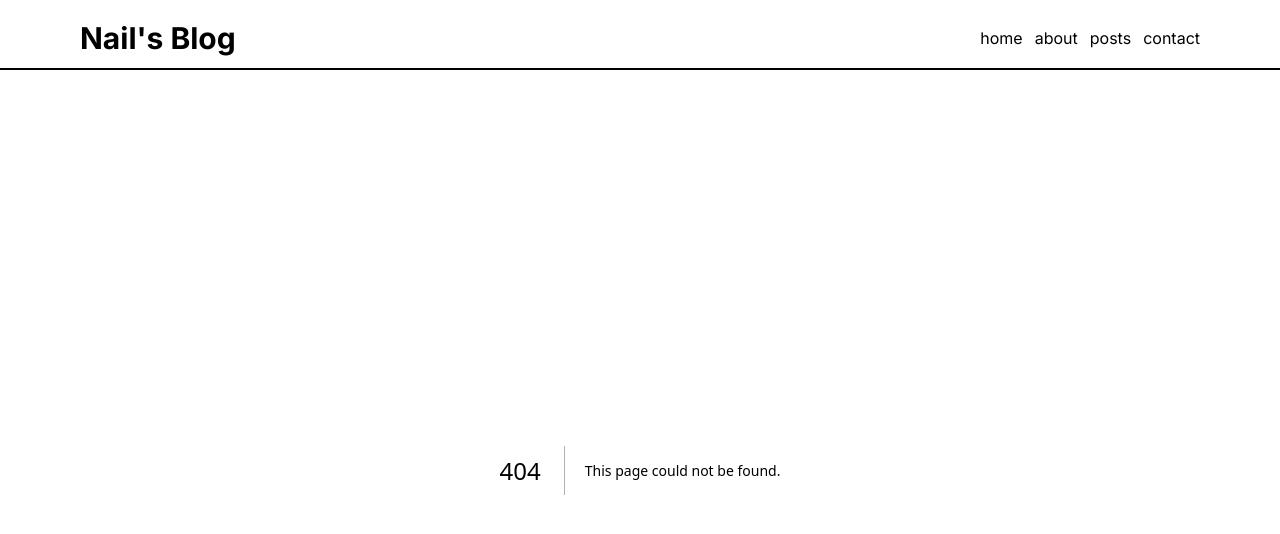
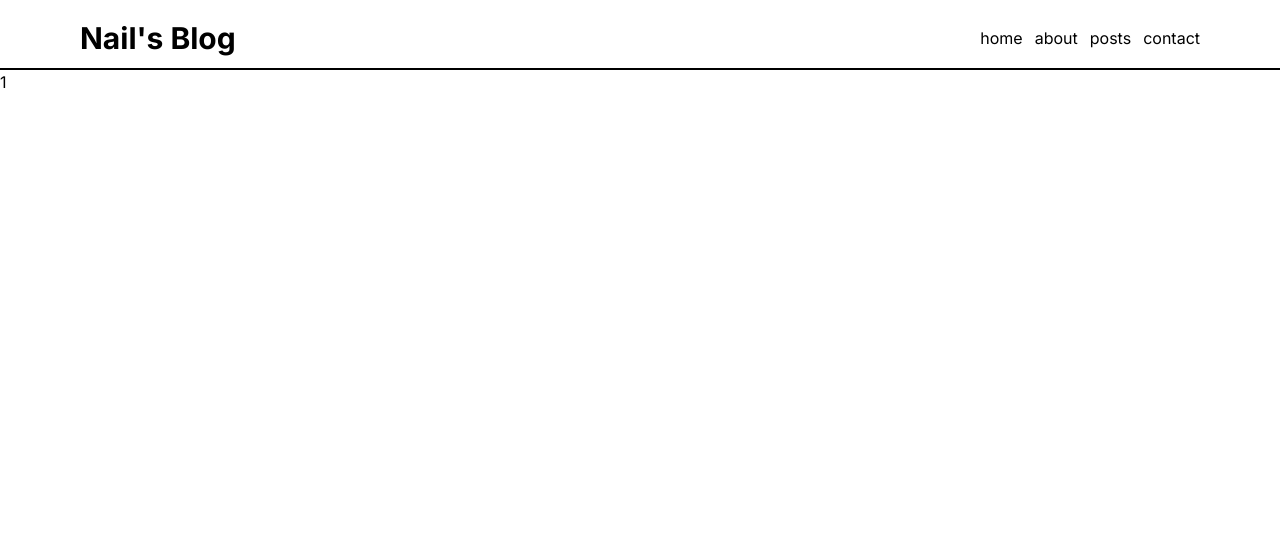
Before and after one commit to Nail0606/Next-Blog, a Next.js app: page /posts/1 in a window 1280 px wide. Before the commit this address had no page. Shown: the top 534 px of the page. Built offline with nearby package versions, Linux system fonts and the light colour scheme.

Commit message:
Feat : PostDetail 페이지 라우팅

```diff
--- /dev/null
+++ b/src/app/posts/[postId]/page.tsx
@@ -0,0 +1,9 @@
+type Props = {
+  params: {
+    postId: string;
+  };
+};
+
+export default function PostDetailPage({ params }: Props) {
+  return <div>{params.postId}</div>;
+}
```
